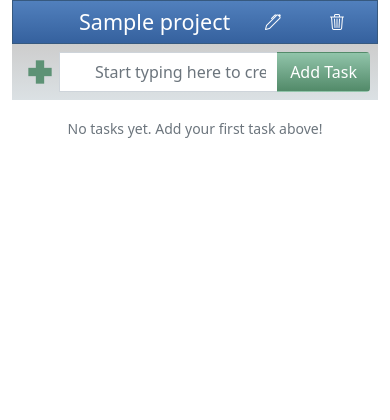
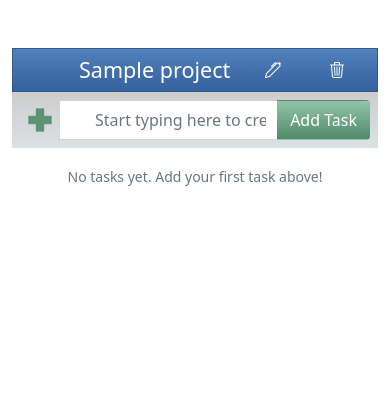
Before and after one commit to PitRella/ManagerPlatform, a Django app: page /dashboard/ in a window 390 px wide. Shown: the top 420 px of the page. Run offline with Django 5.2, Linux system fonts and the light colour scheme; a user stored in the database is signed in; tables that the repository leaves empty hold one stand-in row (values such as "Sample post").

Commit message:
feat(project): Update project item container styling with padding and responsive width

```diff
--- a/templates/project/project_item.html
+++ b/templates/project/project_item.html
@@ -1,4 +1,4 @@
-<div class="container-md todo-list-project" data-project-id="{{ project.id }}">
+<div class="container-sm pt-5 todo-list-project" data-project-id="{{ project.id }}">
     <div class="project-border text-white p-2 project-gradient-blue-dark header-text-shadow d-flex align-items-center">
         <div class="col-2 col-md-1 d-flex justify-content-center">
             {#            <i class="bi bi-calendar4 fs-4"></i>#}
```
